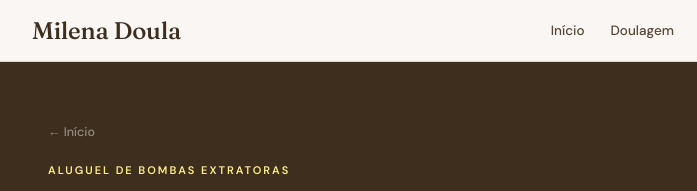
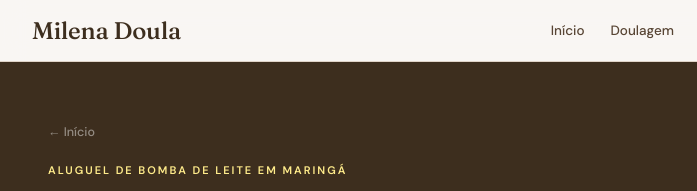
Before and after one commit to milenadoula/site, a plain HTML site: page aluguel-bombas.html in a window 1280 px wide. Shown: the top 191 px of the page, 0-697 px from the left. Drawn offline with nearby package versions, Linux system fonts and the light colour scheme; files whose address does not match are found by name; a web font is replaced by a local one.

Commit message:
Update rental description for milk pump in Maringá

```diff
--- a/aluguel-bombas.html
+++ b/aluguel-bombas.html
@@ -33,7 +33,7 @@
 <div style="max-width:1320px;margin:0 auto;display:flex;align-items:stretch;flex-wrap:wrap">
 <div data-reveal="1" style="flex:1 1 520px;min-width:300px;padding:64px 48px;display:flex;flex-direction:column;justify-content:center">
 <a href="index.html" style="font:500 12.5px/1 var(--font-body);color:rgba(255,255,255,.45);text-decoration:none;margin-bottom:24px;transition:color .2s" class="x115">← Início</a>
-<span style="font:600 11px/1.4 var(--font-body);letter-spacing:.18em;text-transform:uppercase;color:var(--al-amarelo);margin-bottom:16px">aluguel de bombas extratoras</span>
+<span style="font:600 11px/1.4 var(--font-body);letter-spacing:.18em;text-transform:uppercase;color:var(--al-amarelo);margin-bottom:16px">Aluguel de bomba de leite em Maringá</span>
 <h1 style="font-family:var(--font-display);font-weight:600;font-size:clamp(2.1rem,4.4vw,3.2rem);line-height:1.06;color:#fff;margin:0 0 20px">A tecnologia da melhor bomba do mundo, no conforto da sua casa.</h1>
 <p style="font:400 17px/1.75 var(--font-body);color:rgba(255,255,255,.7);margin:0 0 32px;max-width:470px;text-wrap:pretty">Por uma fração do preço de uma nova — com entrega, higienização profissional e planos flexíveis.</p>
 <div style="display:flex;gap:14px;flex-wrap:wrap;margin-bottom:34px">
```
